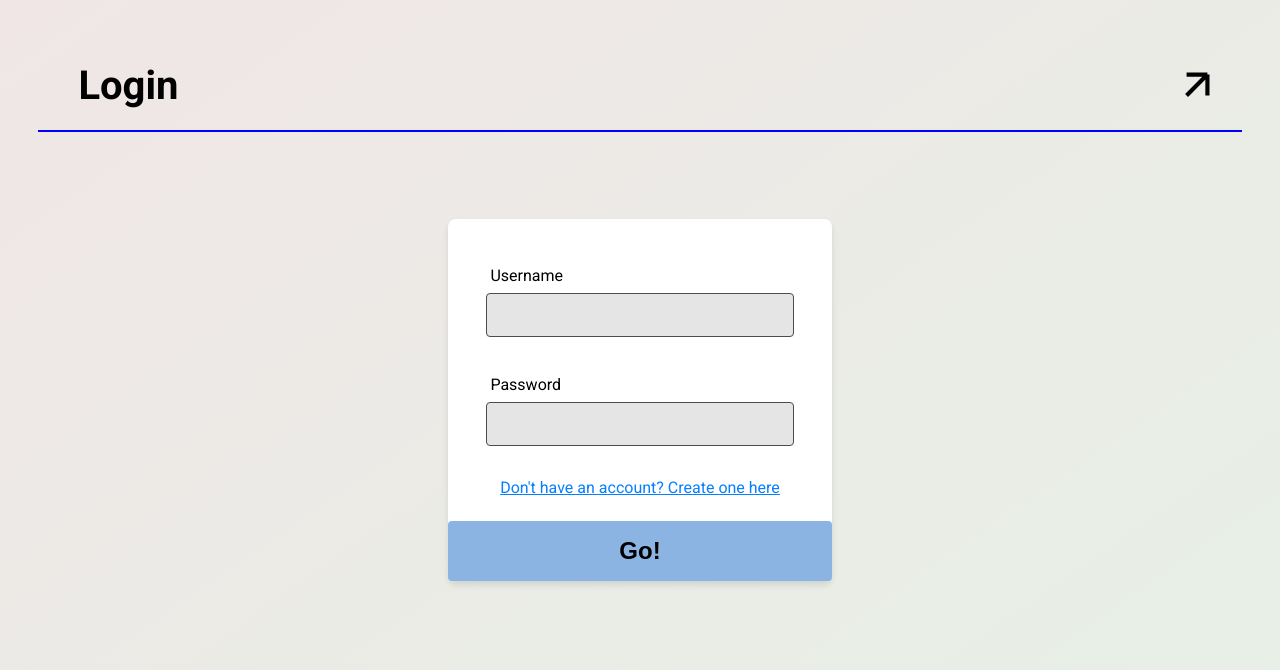
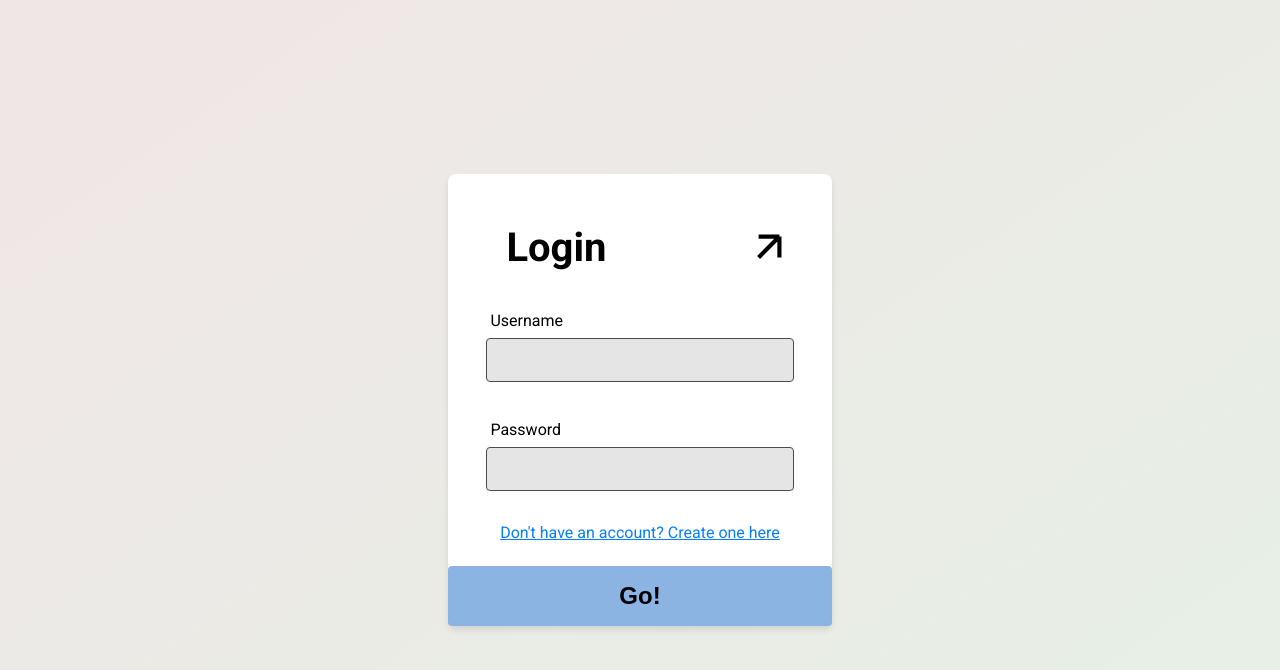
Before and after one commit to JDY-exe/compete2complete, a React (Vite) app in the folder frontend/: page /login in a window 1280 px wide. Shown: the top 670 px of the page. Built offline with nearby package versions, Linux system fonts and the light colour scheme.

Commit message:
login page css fix

```diff
--- a/frontend/src/pages/Groups.css
+++ b/frontend/src/pages/Groups.css
@@ -23,7 +23,7 @@
   margin-top: var(--header-margin-top); /* Ensure space below the fixed header */
 }
 
-.header {
+.groups-header {
   display: flex;
   justify-content: space-between;
   align-items: center;
--- a/frontend/src/pages/groups.jsx
+++ b/frontend/src/pages/groups.jsx
@@ -30,7 +30,7 @@ function Groups({user}) {
 
   return (
     <div className="groups-container">
-      <div className="header">
+      <div className="groups-header">
         <h1 className="title">My Groups</h1>
         <div className="user-info">
           <span className="username">{user.username}</span>
```
